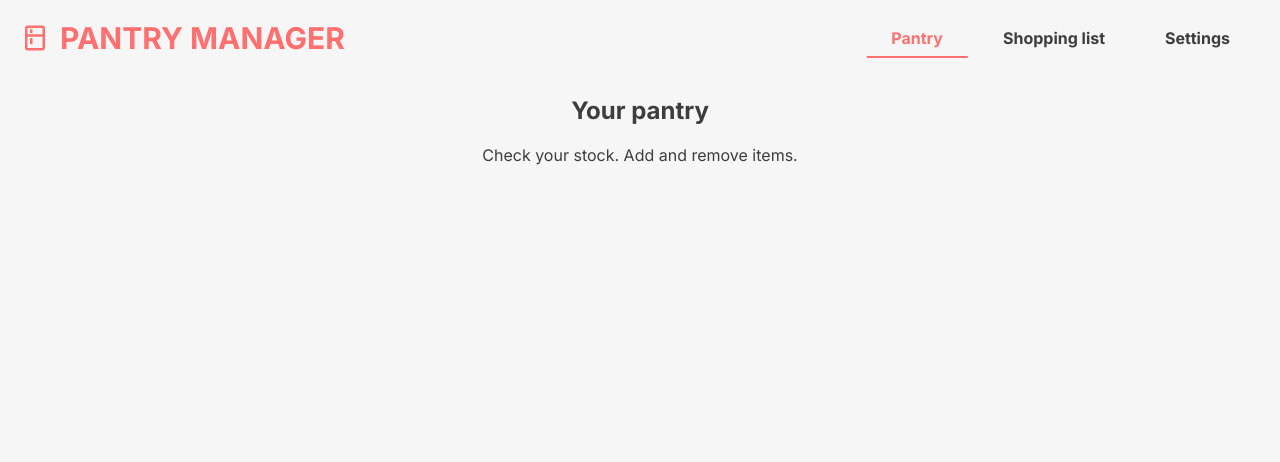
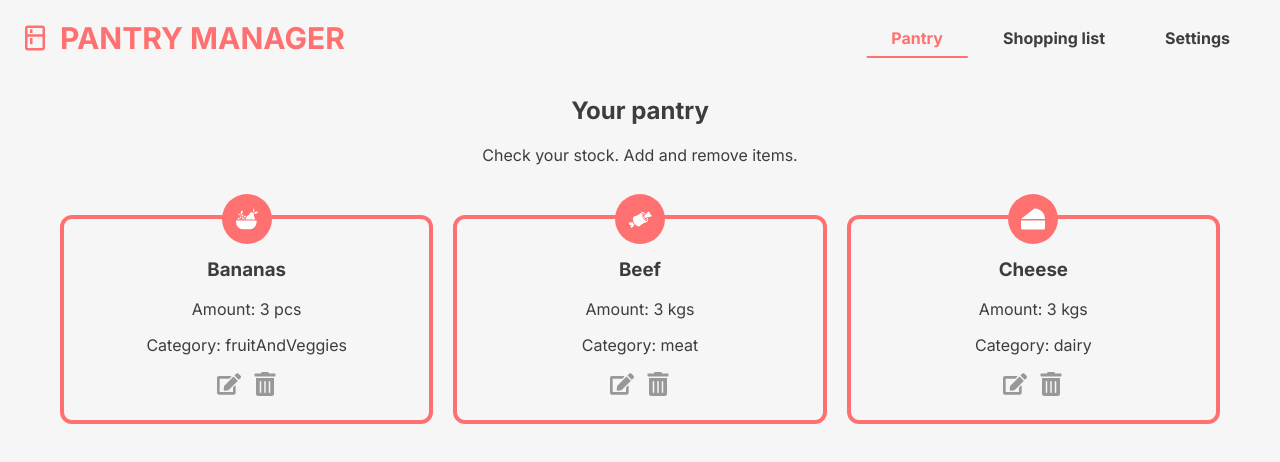
Before and after one commit to jakubfiglak/pantry-manager, a React (Create React App) app: page /pantry in a window 1280 px wide. Shown: the top 462 px of the page. Built offline with nearby package versions, Linux system fonts and the light colour scheme.

Commit message:
Create apps basic UI

```diff
--- /dev/null
+++ b/src/components/CategoryIcon/CategoryIcon.js
@@ -0,0 +1,31 @@
+import React from 'react';
+import styled from 'styled-components';
+
+const StyledWrapper = styled.div`
+  width: 50px;
+  height: 50px;
+  border-radius: 50%;
+  background-color: ${({ theme }) => theme.primary};
+  display: flex;
+  place-items: center center;
+  text-align: center;
+  position: absolute;
+  top: 0;
+  left: 50%;
+  transform: translate(-50%, -50%);
+
+  & > svg {
+    color: white;
+    width: 24px;
+    height: 24px;
+    margin: 0 auto;
+  }
+`;
+
+const CategoryIcon = ({ icon }) => (
+  <StyledWrapper>
+    {icon}
+  </StyledWrapper>
+);
+
+export default CategoryIcon;
--- /dev/null
+++ b/src/components/List/List.js
@@ -0,0 +1,26 @@
+import React from 'react';
+import styled from 'styled-components';
+
+const StyledListWrapper = styled.ul`
+  list-style: none;
+  margin: 50px auto;
+  text-align: center;
+  padding: 0;
+  width: 50%;
+`;
+
+const StyledListElement = styled.li`
+  font-size: ${({ theme }) => theme.fontSize.m};
+  padding: 10px 0;
+  border-bottom: 1px solid ${({ theme }) => theme.gray};
+`;
+
+const List = () => (
+  <StyledListWrapper>
+    <StyledListElement>bananas - 3 pcs</StyledListElement>
+    <StyledListElement>apples - 3 kgs</StyledListElement>
+    <StyledListElement>milk - 3 litres</StyledListElement>
+  </StyledListWrapper>
+);
+
+export default List;
--- /dev/null
+++ b/src/components/ProductCard/ProductCard.js
@@ -0,0 +1,57 @@
+import React from 'react';
+import { FaEdit, FaTrashAlt } from 'react-icons/fa';
+import styled from 'styled-components';
+import CategoryIcon from '../CategoryIcon/CategoryIcon';
+import { icons } from '../../icons';
+
+const StyledWrapper = styled.div`
+  border: 4px solid ${({ theme }) => theme.primary};
+  border-radius: 12px;
+  position: relative;
+`;
+
+const StyledContent = styled.div`
+  padding: 20px;
+  text-align: center;
+`;
+
+const StyledButtonIcon = styled.button`
+  display: inline-block;
+  border: none;
+  background: transparent;
+  cursor: pointer;
+
+  & > svg {
+    color: ${({ theme }) => theme.gray};
+    width: 24px;
+    height: 24px;
+    transition: all 0.2s;
+  }
+
+  &:hover svg {
+    color: ${({ theme }) => theme.primary};
+  }
+`;
+
+const ProductCard = ({ category, item, amount }) => (
+  <StyledWrapper>
+    <CategoryIcon icon={icons[category]} />
+    <StyledContent>
+      <h3>{item}</h3>
+      <p>
+        Amount:
+        {' '}
+        {amount}
+      </p>
+      <p>
+        Category:
+        {' '}
+        {category}
+      </p>
+      <StyledButtonIcon><FaEdit /></StyledButtonIcon>
+      <StyledButtonIcon><FaTrashAlt /></StyledButtonIcon>
+    </StyledContent>
+  </StyledWrapper>
+);
+
+export default ProductCard;
--- /dev/null
+++ b/src/icons/index.js
@@ -0,0 +1,13 @@
+import React from 'react';
+import { GiFruitBowl, GiChocolateBar, GiMeat } from 'react-icons/gi';
+import { FaCheese, FaPastafarianism } from 'react-icons/fa';
+import { MdLocalDrink } from 'react-icons/md';
+
+export const icons = {
+  fruitAndVeggies: <GiFruitBowl />,
+  dairy: <FaCheese />,
+  drink: <MdLocalDrink />,
+  carbs: <FaPastafarianism />,
+  sweets: <GiChocolateBar />,
+  meat: <GiMeat />,
+};
--- a/src/views/Pantry.js
+++ b/src/views/Pantry.js
@@ -1,11 +1,27 @@
 import React from 'react';
+import styled from 'styled-components';
 import Heading from '../components/Heading/Heading';
 import SubHeading from '../components/SubHeading/SubHeading';
+import ProductCard from '../components/ProductCard/ProductCard';
+
+const StyledWrapper = styled.div`
+  display: grid;
+  grid-template-columns: repeat(auto-fit, minmax(250px, 1fr));
+  margin: 50px auto;
+  padding: 0 20px;
+  gap: 20px;
+  max-width: 1200px;
+`;
 
 const Pantry = () => (
   <>
     <Heading>Your pantry</Heading>
     <SubHeading>Check your stock. Add and remove items.</SubHeading>
+    <StyledWrapper>
+      <ProductCard category="fruitAndVeggies" item="Bananas" amount="3 pcs" />
+      <ProductCard category="meat" item="Beef" amount="3 kgs" />
+      <ProductCard category="dairy" item="Cheese" amount="3 kgs" />
+    </StyledWrapper>
   </>
 );
 
--- a/src/views/ShoppingList.js
+++ b/src/views/ShoppingList.js
@@ -1,11 +1,13 @@
 import React from 'react';
 import Heading from '../components/Heading/Heading';
 import SubHeading from '../components/SubHeading/SubHeading';
+import List from '../components/List/List';
 
 const ShoppingList = () => (
   <>
     <Heading>Your shopping list</Heading>
     <SubHeading>Let's go shopping!</SubHeading>
+    <List />
   </>
 );
 
```
